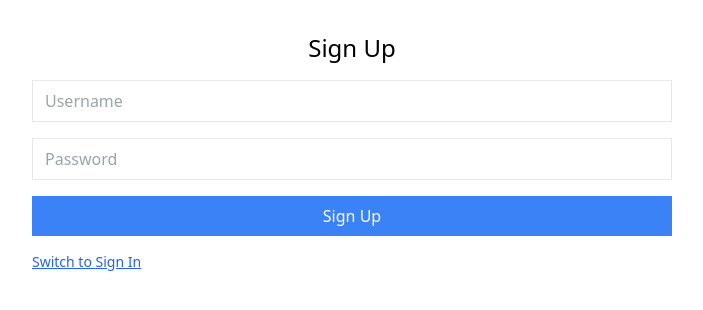
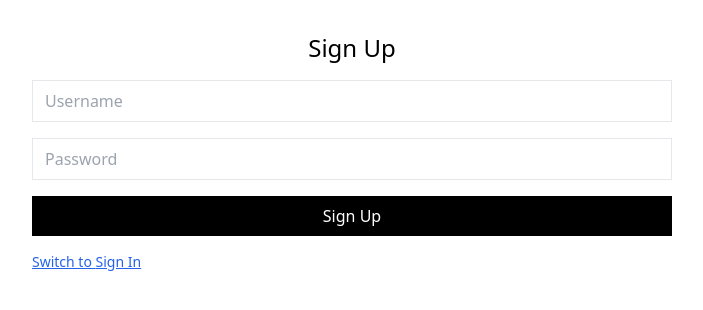
Before and after one commit to daceze95/todo, a React (Vite) app: page /auth in a window 1280 px wide. Shown: the top 310 px of the page, without its empty margins (288-991 px from the left). Built offline with nearby package versions, Linux system fonts and the light colour scheme; the HTML template or start-up script is replaced by a standard one.

Commit message:
modified auth button color

```diff
--- a/src/components/Auth.tsx
+++ b/src/components/Auth.tsx
@@ -50,7 +50,7 @@
           onChange={(e) => setPassword(e.target.value)}
           className="border px-3 py-2"
         />
-        <button className="bg-blue-500 text-white px-4 py-2" type="submit">
+        <button className="bg-black text-white px-4 py-2" type="submit">
           {isSignup ? 'Sign Up' : 'Sign In'}
         </button>
       </form>
```
